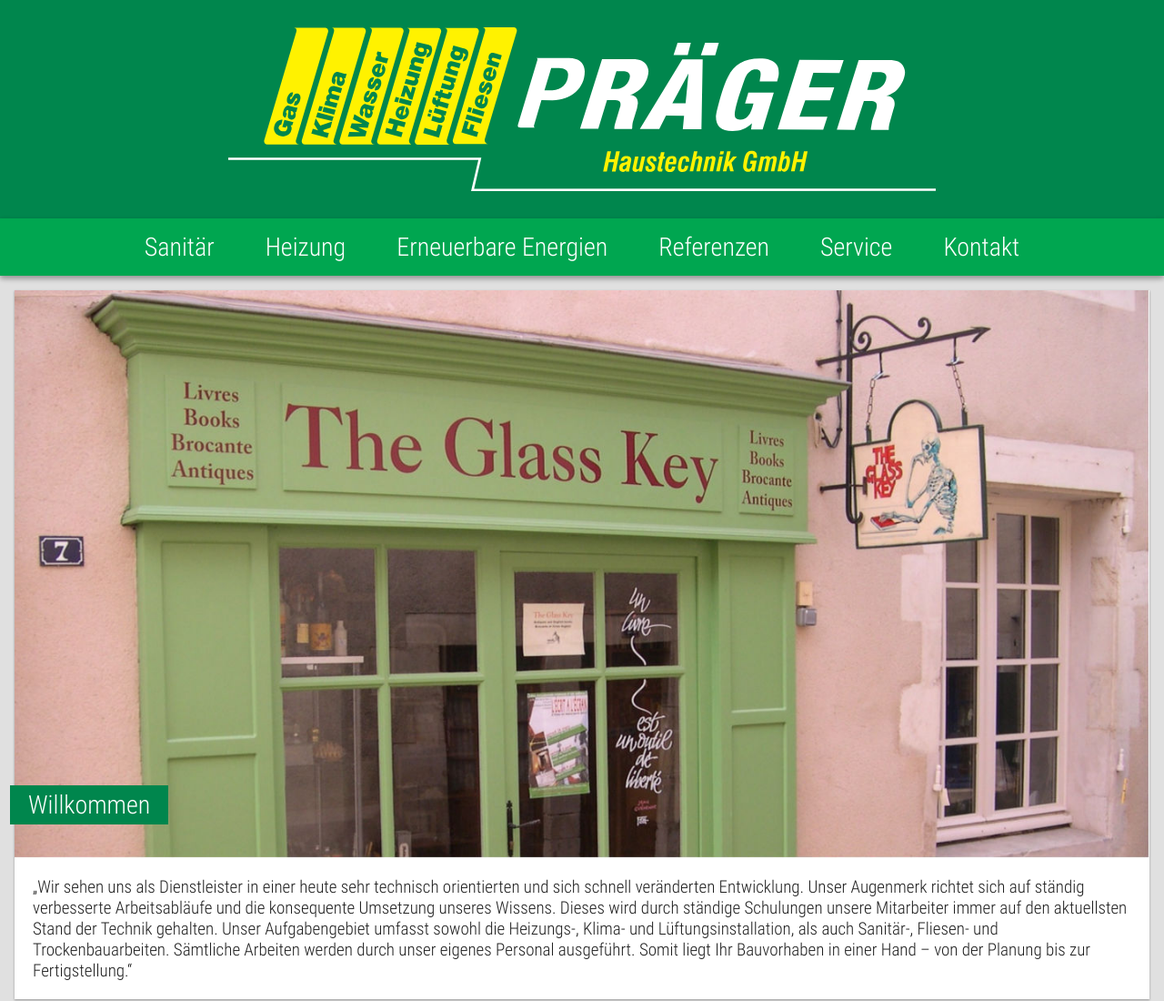
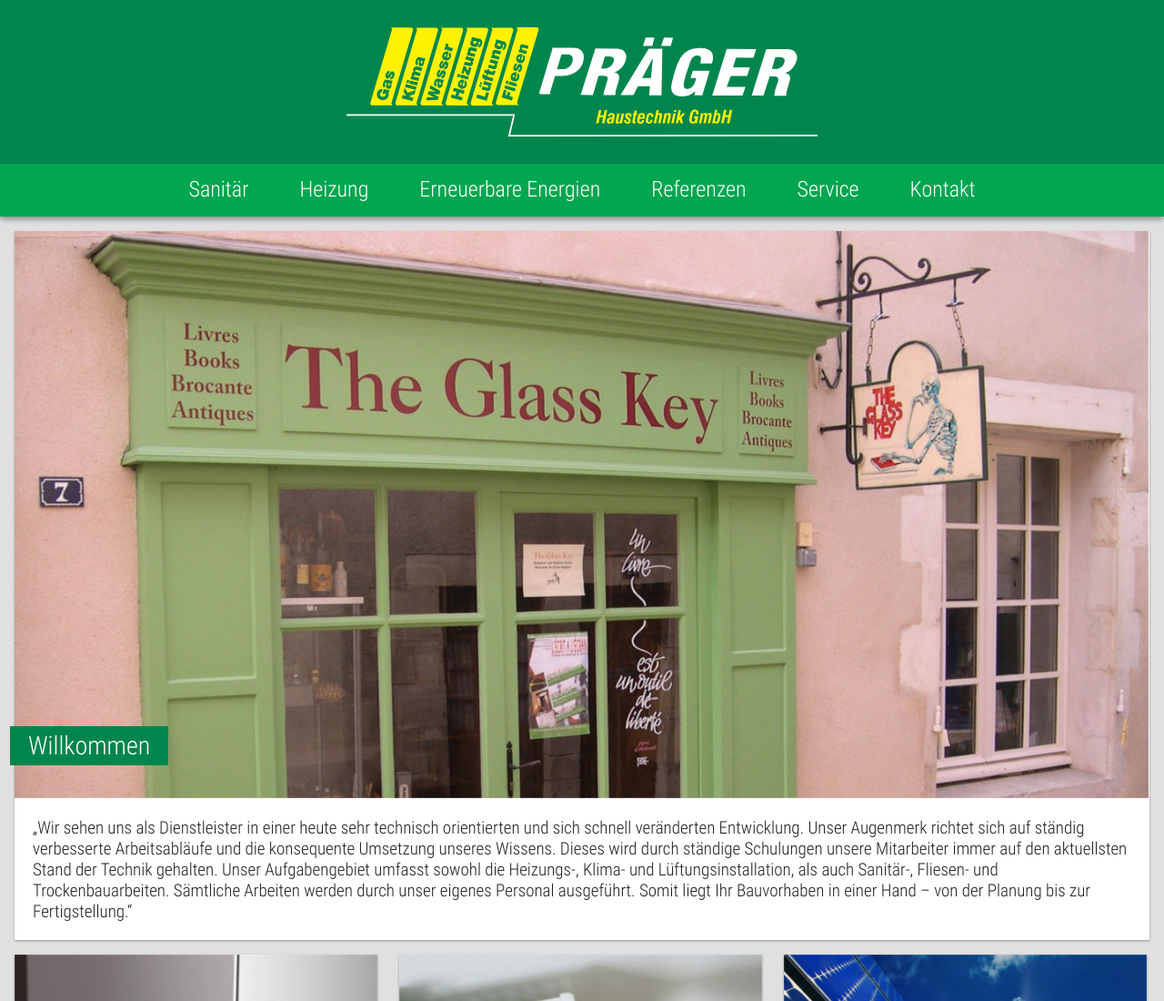
Before and after one commit to mYstar/praeger, a website: page app/index.html in a window 1280 px wide. Shown: the top 1100 px of the page at 91% size. Drawn offline with nearby package versions, Linux system fonts and the light colour scheme; files that its build step writes are made by us from their sources.

Commit message:
IE Logo Verschiebungs fix, PC view scaling

```diff
--- a/app/index.html
+++ b/app/index.html
@@ -47,7 +47,7 @@
 				<source media="(min-width: 650px)" srcset="images/Logo_tablet.svg">
 				<source media="(min-width: 500px)" srcset="images/Logo_phablet.svg">
 				<source media="(max-width: 500px)" srcset="images/Logo_phone.svg">
-				<img src="images/Logo_pc.svg" alt="PRÄGER Haustechnik GmbH" >
+				<img src="images/Logo_pc.svg" alt="PRÄGER Haustechnik GmbH" />
 				</picture>
 			</a>
 			<section class="app-bar-actions">
--- a/app/styles/appbar_big.scss
+++ b/app/styles/appbar_big.scss
@@ -7,6 +7,7 @@
 	transform: translate(0px, 0);
 }
 .app-bar-container {
+	display:block;
 	max-width: $content_width;
 	align-items: center;
 	justify-content: center;
@@ -18,13 +19,11 @@
 	margin: 0;
 }
 .app-bar .logo img{
+	display: block;
 	flex: none;
-	margin: 30px;
-	padding: 0;
-	height: 180px;
-}
-.app-bar-actions {
-	float: right;
+	margin: auto;
+	padding: 30px;
+	height: 120px;
 }
 .app-bar::after {
 	content: ' ';
--- a/app/styles/appbar_small.scss
+++ b/app/styles/appbar_small.scss
@@ -34,8 +34,8 @@
 	height: 32px;
 }
 .app-bar a {
-	-webkit-flex: 0 1 auto;
-	flex: 0 1 auto;
+	-webkit-flex: 0 0 auto;
+	flex: 0 0 auto;
 	-webkit-order: 2;
 	order: 2;
 	text-decoration: none;
--- a/app/styles/main.scss
+++ b/app/styles/main.scss
@@ -106,6 +106,12 @@
 	.content {
 		width: 49%;
 	}
+	._1, ._3, ._5 {
+		margin-right: 1.5%;
+	}
+	._2, ._4, ._6 {
+		margin-right: 0px;
+	}
 
 	.main {
 		top: $appbar_height + 8px;
@@ -118,7 +124,10 @@
 		width: 32%;
 	}
 	._1, ._2, ._4, ._5 {
-		margin-right: 1.7%;
+		margin-right: 1.6%;
+	}
+	._3, ._6 {
+		margin-right: 0px;
 	}
 
 	.main {
--- a/app/styles/navigation_big.scss
+++ b/app/styles/navigation_big.scss
@@ -28,6 +28,6 @@
 }
 .navdrawer-container ul li a {
 	border: 0;
-	font-size: 28px;
+	font-size: 24px;
 	padding: 12px 28px;
 }
```
